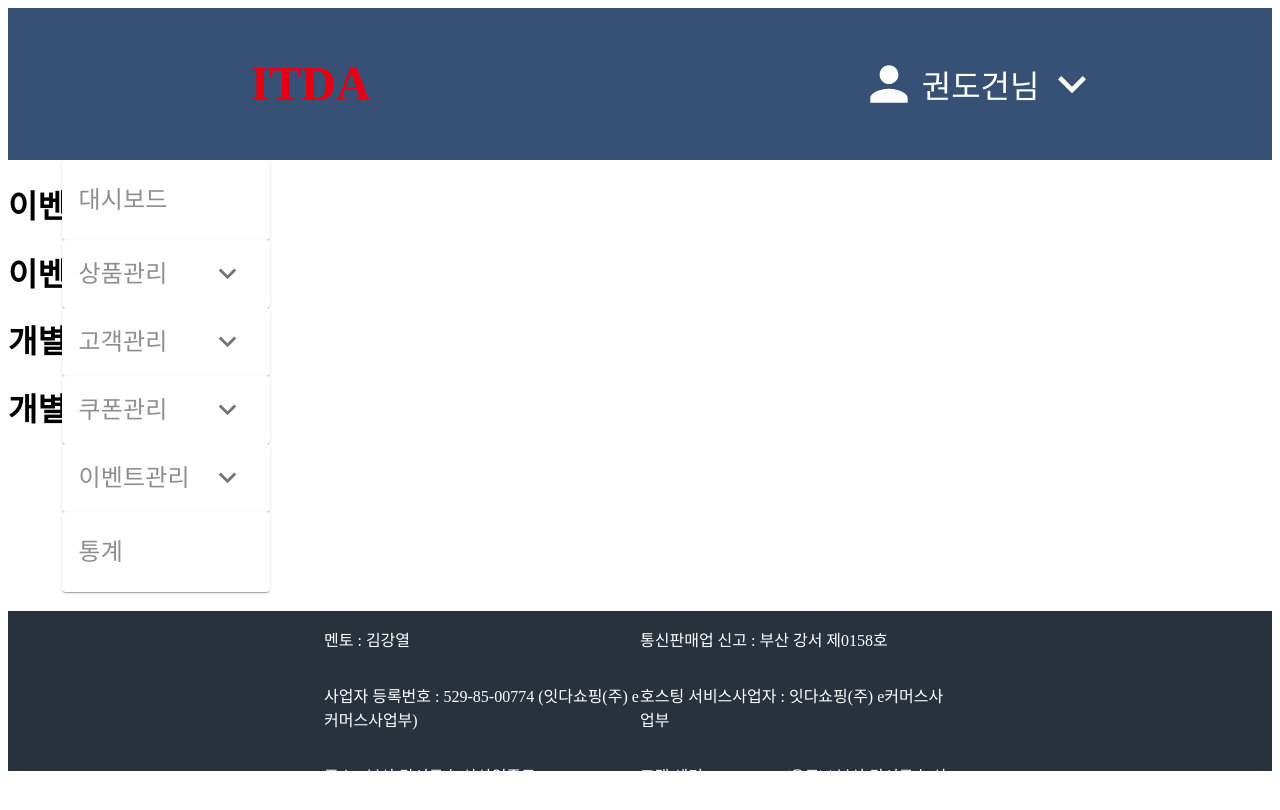
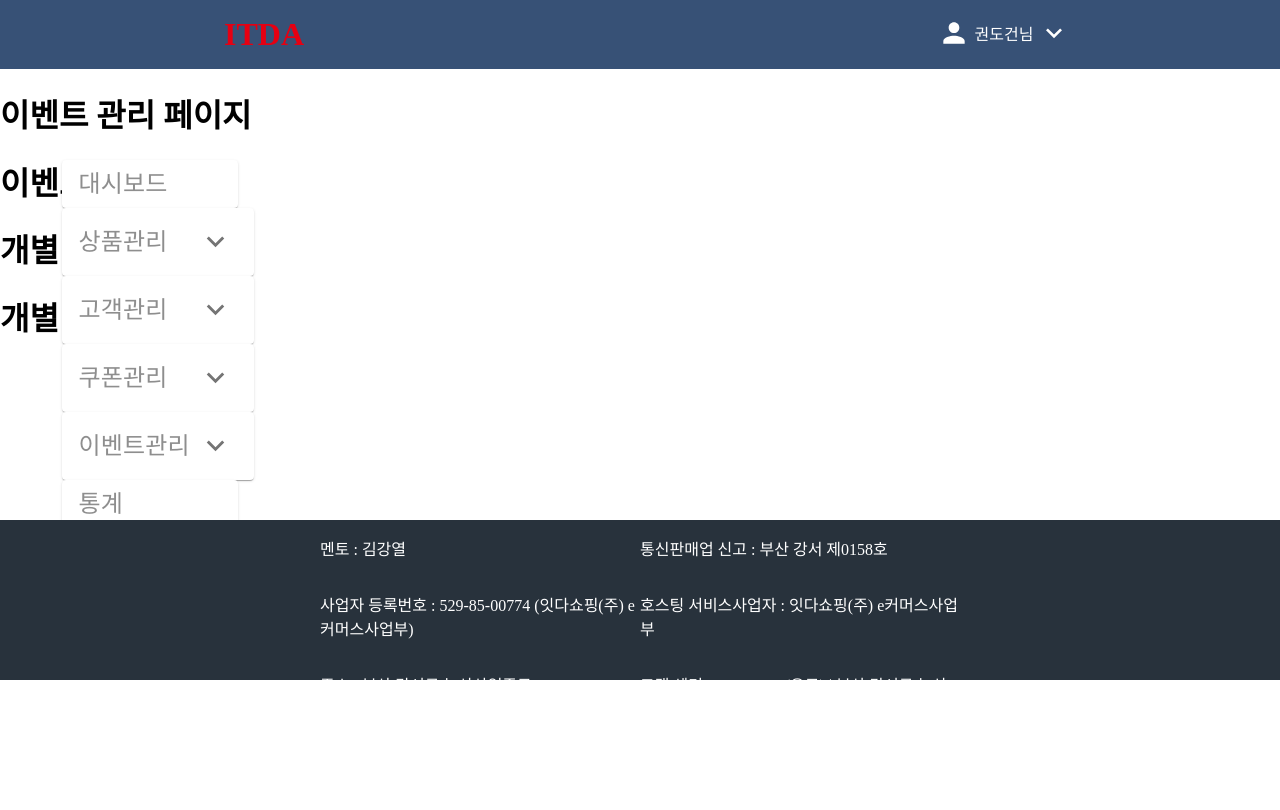
Before and after one commit to ehddn5252/AbuyZ, a Next.js app in the folder front/: page /admin/event in a window 1280 px wide. Shown: the top 810 px of the page. Built offline with nearby package versions, Linux system fonts and the light colour scheme; a web font is replaced by a local one.

Commit message:
:lipstick: reset CSS

```diff
--- a/front/components/nav/AdminNav.js
+++ b/front/components/nav/AdminNav.js
@@ -35,11 +35,9 @@ export default function AdminNav() {
         <Grid item xs={2}></Grid>
         <Grid item xs={3}>
           <UserDiv onClick={handleClick}>
-            <PersonIcon sx={{ fontSize: "3.5rem", color: "white" }} />
+            <PersonIcon sx={{ fontSize: "2rem", color: "white" }} />
             <UserName>권도건님</UserName>
-            <KeyboardArrowDownIcon
-              sx={{ fontSize: "3.5rem", color: "white" }}
-            />
+            <KeyboardArrowDownIcon sx={{ fontSize: "2rem", color: "white" }} />
           </UserDiv>
           <Menu
             anchorEl={anchorEl}
@@ -50,15 +48,15 @@ export default function AdminNav() {
             transformOrigin={{ horizontal: "center", vertical: "top" }}
             anchorOrigin={{ horizontal: "center", vertical: "bottom" }}
           >
-            <MenuItem sx={{ fontSize: "1.5rem" }}>
+            <MenuItem>
               <ListItemIcon sx={{ marginRight: "1rem" }}>
-                <Settings fontSize="large" />
+                <Settings />
               </ListItemIcon>
               마이페이지
             </MenuItem>
-            <MenuItem sx={{ fontSize: "1.5rem" }}>
+            <MenuItem>
               <ListItemIcon sx={{ marginRight: "1rem" }}>
-                <Logout fontSize="large" />
+                <Logout />
               </ListItemIcon>
               로그아웃
             </MenuItem>
@@ -73,12 +71,12 @@ export default function AdminNav() {
 const AdminNavContainer = styled.div`
   display: flex;
   background-color: #375176;
-  padding: 3rem;
+  padding: 1rem;
 `;
 
 const LogoLink = styled(Link)`
   font-weight: bold;
-  font-size: 3rem;
+  font-size: 2rem;
   color: #e60012;
   text-decoration: none;
 `;
@@ -94,6 +92,6 @@ const UserName = styled.p`
   margin: 0;
   padding: 0;
   margin: 0.3rem;
-  font-size: 2rem;
+  font-size: 1rem;
   color: white;
 `;
--- a/front/pages/_app.js
+++ b/front/pages/_app.js
@@ -1,4 +1,5 @@
 import React, { useState, useEffect } from "react";
+import "../styles/globals.css";
 import "../styles/base.css";
 import Nav from "../components/nav/Nav.js";
 import AdminNav from "../components/nav/AdminNav.js";
```
